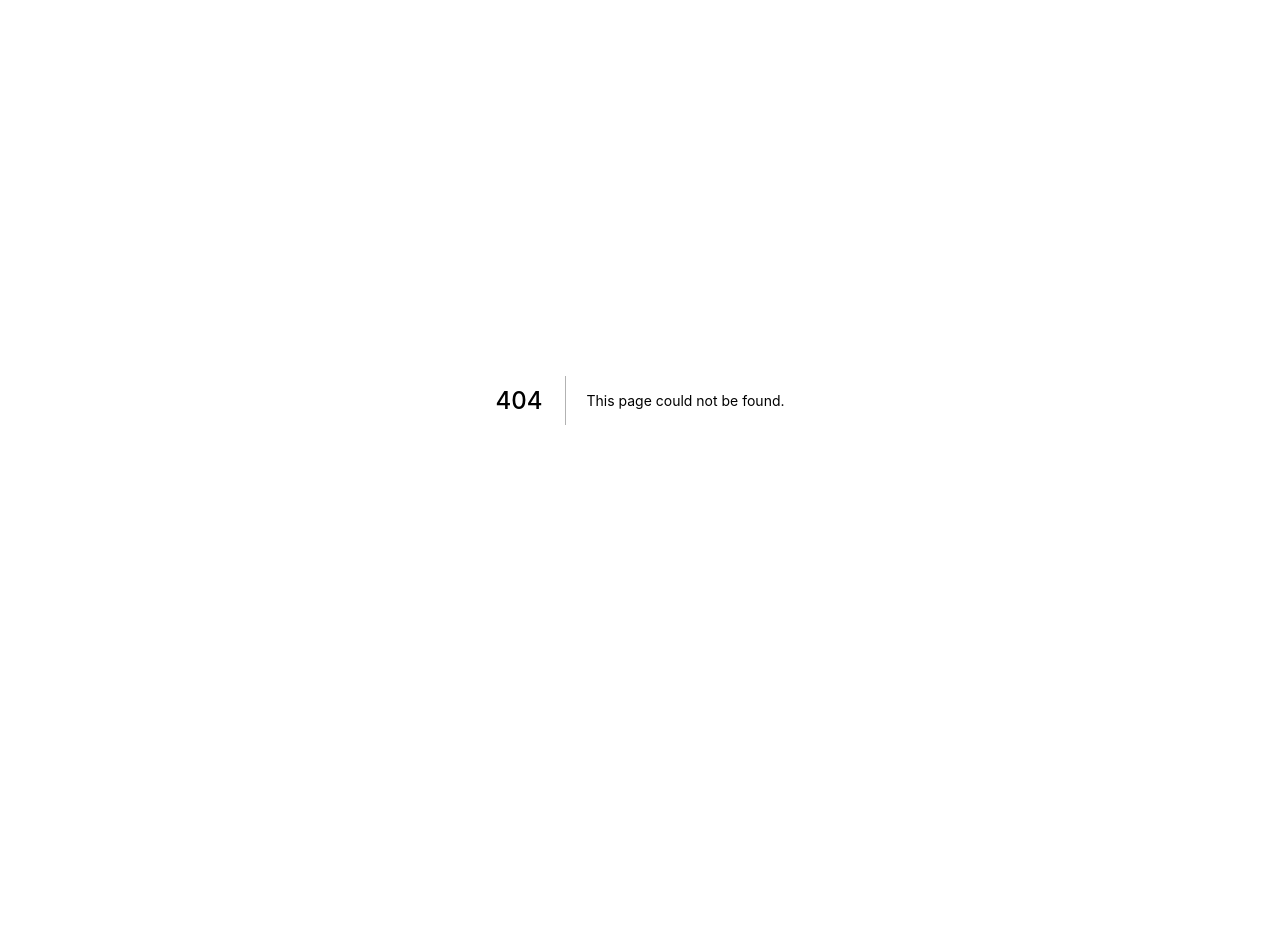
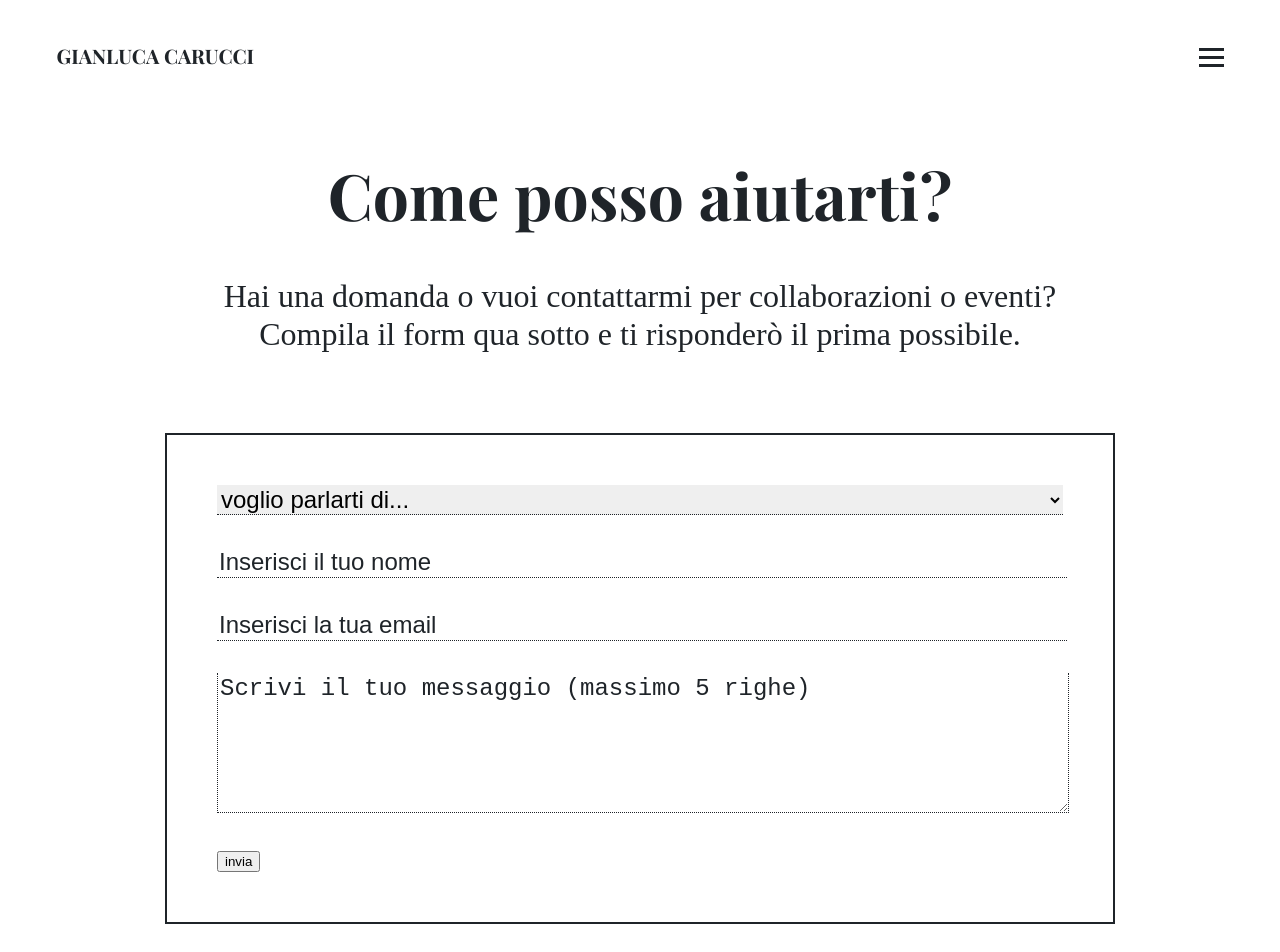
Before and after one commit to rucka/gianluca.carucci.org, a Next.js app: page /contattami in a window 1280 px wide. Before the commit this address had no page. Shown: the top 952 px of the page. Before the commit the page ends 800 px from the top, so only its background shows below. Built offline with nearby package versions, Linux system fonts and the light colour scheme.

Commit message:
form contatti

```diff
--- a/src/components/Header.tsx
+++ b/src/components/Header.tsx
@@ -37,7 +37,8 @@ const routes = [
   { url: '/post/project-management-guida', label: 'INIZIA DA QUI' },
   { url: '/conference/pyconit', label: 'Pycon IT 2022' },
   { url: '/post/introduzione-a-scrum', label: 'Introduzione a Scrum' },
-  { url: '/post/team-di-sviluppo-software-come-costruirlo', label: 'Costruisci un team' }
+  { url: '/post/team-di-sviluppo-software-come-costruirlo', label: 'Costruisci un team' },
+  { url: '/contattami', label: 'CONTATTAMI' }
 ]
 
 export function Header() {
--- /dev/null
+++ b/src/pages/contattami.tsx
@@ -0,0 +1,119 @@
+import styled, { css } from 'styled-components'
+import Layout from '../components/Layout'
+import { Section } from '../components/Section'
+import { device } from '../device'
+
+export const Contattami = () => {
+  return (
+    <>
+      <Layout>
+        <Section
+          css={css`
+            margin: 0 auto;
+          `}
+          sectionItemCss={css`
+            @media ${device.laptop} {
+              margin: 0 ${(p) => p.theme.containerMargin};
+              width: 100%;
+            }
+          `}>
+          <Container>
+            <Header>
+              <Title>Come posso aiutarti?</Title>
+              <Description>
+                Hai una domanda o vuoi contattarmi per collaborazioni o eventi?
+                <br />
+                Compila il form qua sotto e ti risponderò il prima possibile.
+              </Description>
+            </Header>
+            <Form action="https://carucci.us19.list-manage.com/subscribe/post" method="POST">
+              <input type="hidden" name="u" value="15f4540d5a1f1b4542ea82de5" />{' '}
+              <input type="hidden" name="id" value="9362c991f2" />
+              <Dropdown name="MERGE2">
+                <DropdownItem selected disabled>
+                  voglio parlarti di...
+                </DropdownItem>
+                <DropdownItem>Domanda generale</DropdownItem>
+                <DropdownItem>Un consiglio</DropdownItem>
+                <DropdownItem>Proposta e consulenza</DropdownItem>
+                <DropdownItem>Intervista, evento, speech</DropdownItem>
+                <DropdownItem>Altro</DropdownItem>
+              </Dropdown>
+              <Input name="MERGE1" placeholder="Inserisci il tuo nome" />
+              <Input name="MERGE0" placeholder="Inserisci la tua email" />
+              <TextArea name="MERGE3" rows={5} placeholder="Scrivi il tuo messaggio (massimo 5 righe)" />
+              <button type="submit" value="submit">
+                invia
+              </button>
+            </Form>
+          </Container>
+        </Section>
+      </Layout>
+    </>
+  )
+}
+
+export default Contattami
+
+const Container = styled.div`
+  width: 100%;
+`
+const Header = styled.header``
+const Title = styled.h1`
+  font-family: 'Playfair Display', serif;
+  font-weight: 700;
+  font-size: 4rem;
+  line-height: 1.2;
+  text-align: center;
+`
+const Description = styled.h3`
+  font-size: 2rem;
+  line-height: 1.2;
+  font-weight: 400;
+  text-align: center;
+`
+
+const Form = styled.form`
+  margin: 5rem auto;
+  font-family: 'Roboto', serif;
+  font-weight: 700;
+
+  box-sizing: border-box;
+  padding: 50px;
+  min-width: 350px;
+
+  border: 2px solid ${(p) => p.theme.black};
+  input,
+  select,
+  textarea {
+    font-size: 1.5rem;
+    width: 100%;
+    margin-bottom: 2rem;
+  }
+  *:focus {
+    outline: none;
+  }
+  input,
+  select {
+    border: 0;
+    border-bottom: ${(p) => p.theme.black} 1.5px dotted;
+  }
+
+  @media ${device.laptop} {
+    width: 950px;
+  }
+`
+const Dropdown = styled.select``
+const DropdownItem = styled.option``
+const Input = styled.input`
+  &::placeholder {
+    color: ${(p) => p.theme.black};
+  }
+`
+const TextArea = styled.textarea`
+  border: 1.5px dotted ${(p) => p.theme.black};
+  border-top: 0;
+  &::placeholder {
+    color: ${(p) => p.theme.black};
+  }
+`
```
Also changed, not shown: src/pages/conferma.tsx (added, +54 -0 lines), 1 other file (tests, documents, lock files or other folders).
